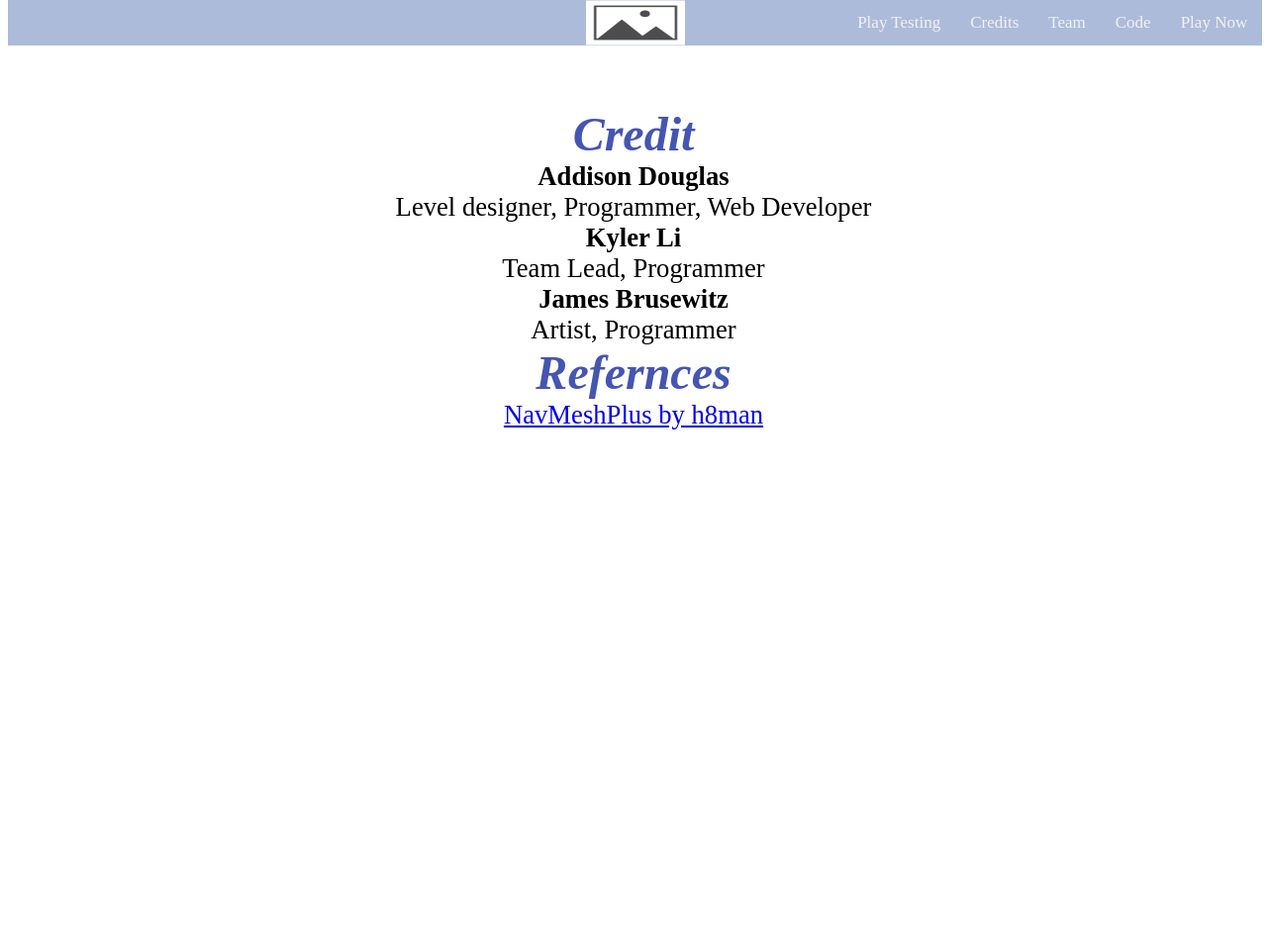
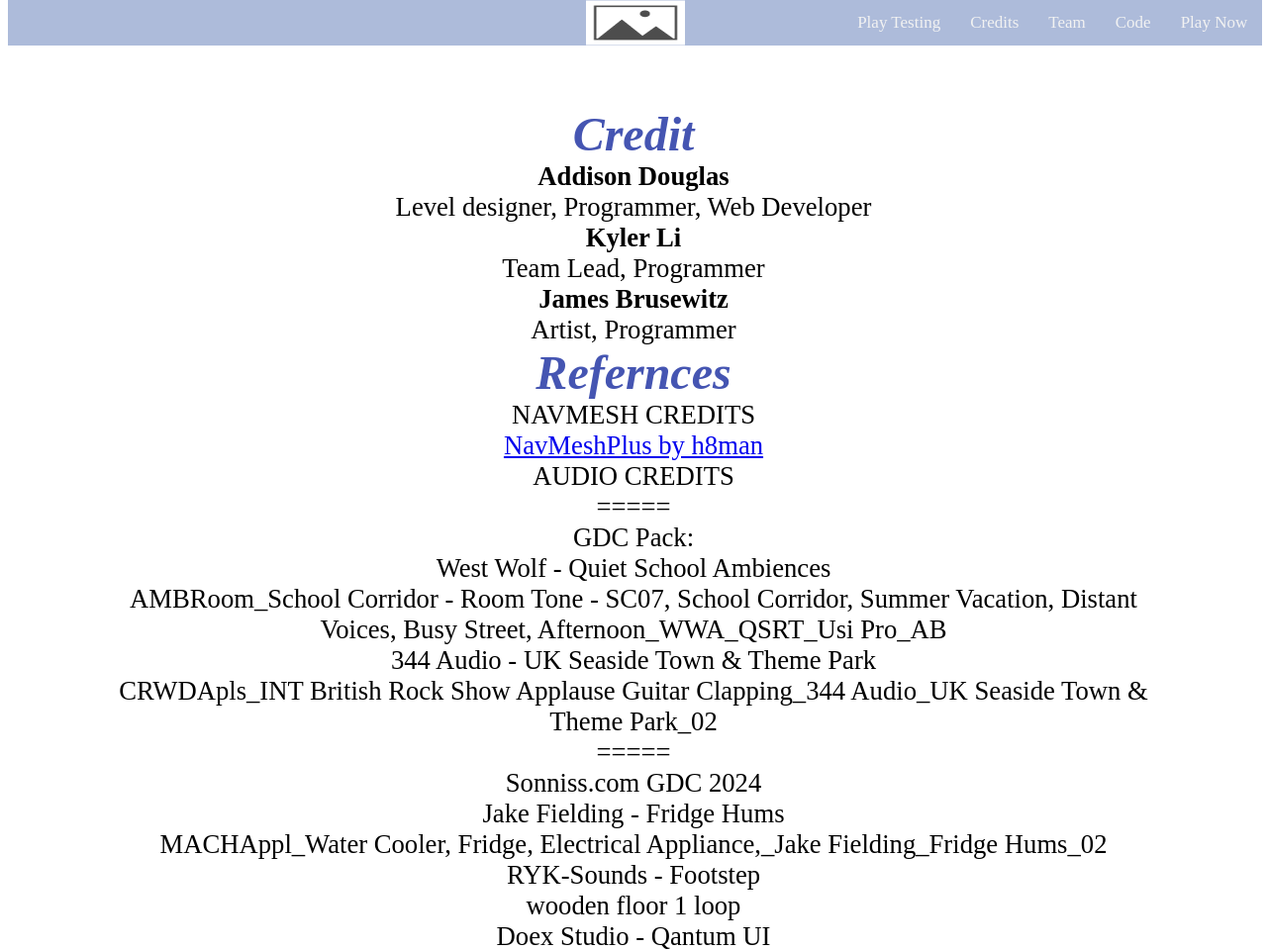
Before and after one commit to AddisonDouglas/GameWebpage, a plain HTML site: page credit.html in a window 1280 px wide. Shown: the top 961 px of the page at 99% size. Before the commit the page ends 800 px from the top, so only its background shows below. Drawn offline with Linux system fonts and the light colour scheme.

Commit message:
update credits

```diff
--- a/credit.html
+++ b/credit.html
@@ -40,8 +40,55 @@
         </div>
         <div class="header">Refernces</div>
         <div class="description_body">
+			NAVMESH CREDITS<br>
+			<a href="https://github.com/h8man/NavMeshPlus" target="_blank">NavMeshPlus by h8man</a>
+			<div>
 
-			<a href="https://github.com/h8man/NavMeshPlus" target="_blank">NavMeshPlus by h8man</a>
+				AUDIO CREDITS<br>
+
+=====<br>
+GDC Pack:<br>
+West Wolf - Quiet School Ambiences <br>
+AMBRoom_School Corridor - Room Tone - SC07, School Corridor, Summer Vacation, Distant Voices, Busy Street, Afternoon_WWA_QSRT_Usi Pro_AB<br>
+
+344 Audio - UK Seaside Town & Theme Park<br>
+CRWDApls_INT British Rock Show Applause Guitar Clapping_344 Audio_UK Seaside Town & Theme Park_02<br>
+
+=====<br>
+Sonniss.com GDC 2024<br>
+
+Jake Fielding - Fridge Hums<br>
+MACHAppl_Water Cooler, Fridge, Electrical Appliance,_Jake Fielding_Fridge Hums_02<br>
+
+RYK-Sounds - Footstep<br>
+wooden floor 1 loop<br>
+
+Doex Studio - Qantum UI<br>
+UI_Select_Plastic_05<br>
+
+Justsoundeffects - Doors<br>
+MACHElev-INT_Elevator Door Open Close Mechansim_JSE_DO_Near Stereo<br>
+
+=====<br>
+FilmCow<br>
+
+FilmCow - FilmCow Recorded SFX<br>
+ambience - air conditioner<br>
+button assorted 98<br>
+ding 2<br>
+
+====<br>
+freesound.org<br>
+
+Fridge door1.wav by babuhr -- https://freesound.org/s/513340/ -- License: Creative Commons 0<br>
+Cartoon Pop (Clean) by unfa -- https://freesound.org/s/245645/ -- License: Creative Commons 0<br>
+
+====<br>
+Trailer Music:<br>
+––––––––––––––––––––––––––––––<br>
+Track: Mozart - Piano Sonata no. 11, K. 331 - III. Alla Turca<br>
+Music provided by Classical Music Copyright Free [https://tinyurl.com/visit-cmcf]<br>
+			</div>
 
 
         </div>
```
